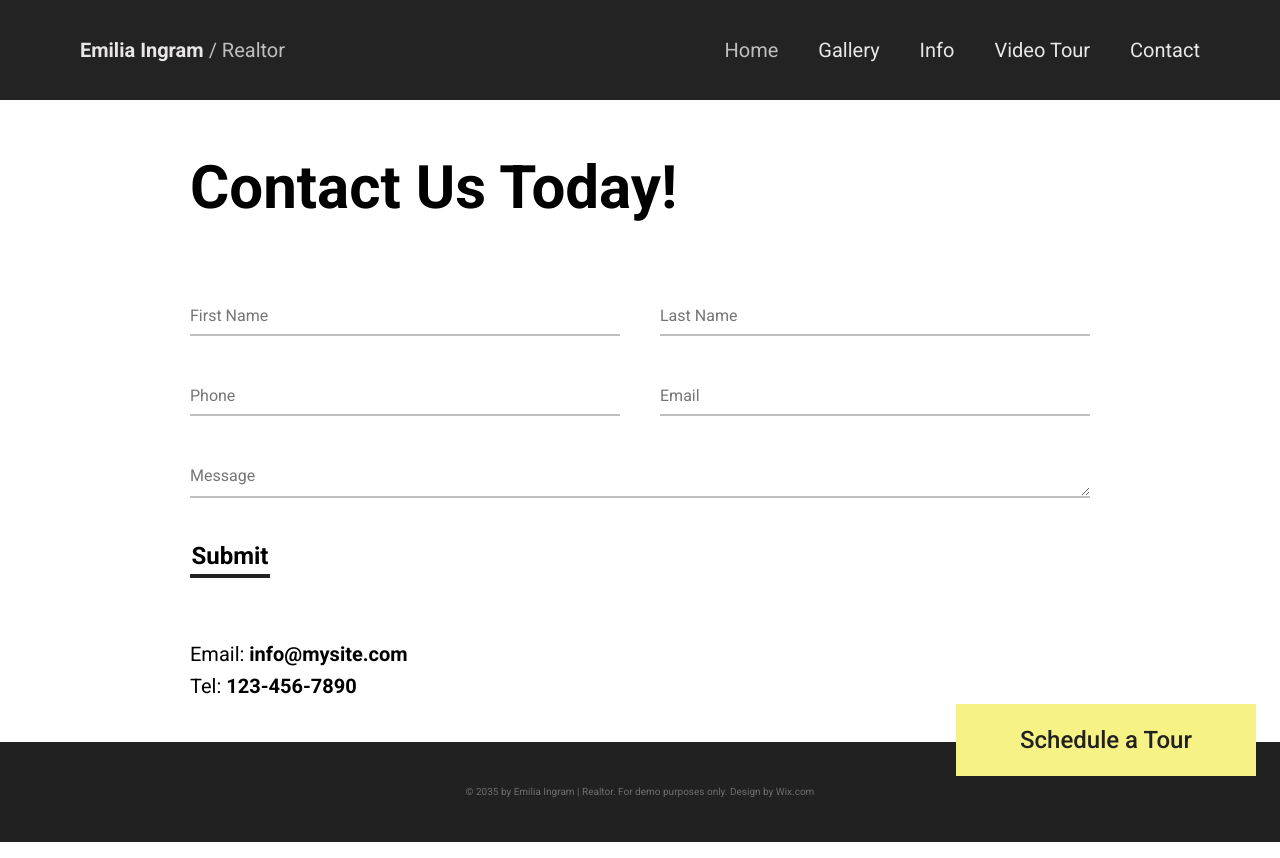
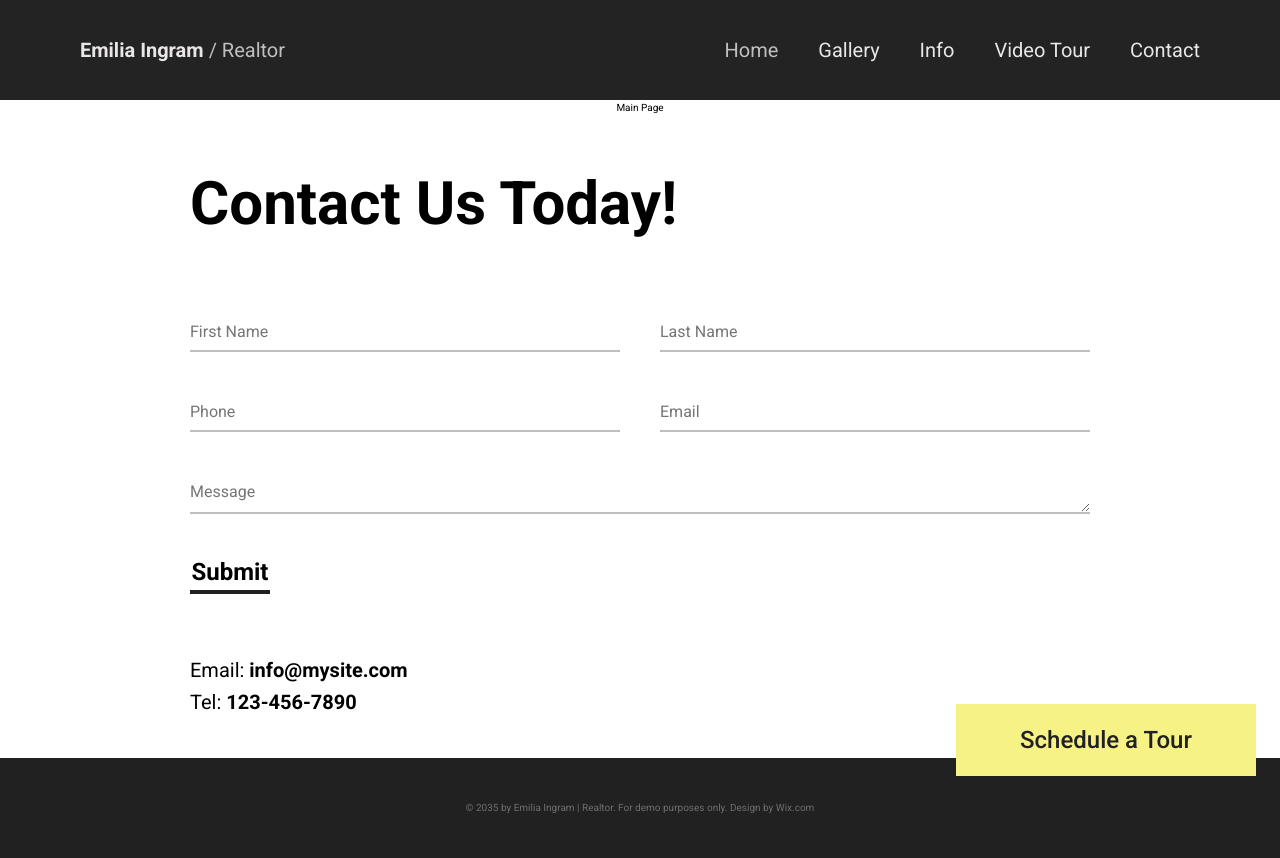
Before and after one commit to Knopkaivy/real-estate-landing, a React (Create React App) app: page / in a window 1280 px wide. Built offline with nearby package versions, Linux system fonts and the light colour scheme.

Commit message:
add MainPage component

```diff
--- a/src/App.jsx
+++ b/src/App.jsx
@@ -3,12 +3,14 @@ import Contact from './components/Contact';
 import Footer from './components/Footer';
 import Navbar from './components/Navbar';
 import ScheduleButton from './components/ScheduleButton';
+import MainPage from './components/MainPage';
 
 function App() {
   return (
     <div className="App">
       <Navbar />
       <ScheduleButton />
+      <MainPage />
       <Contact />
       <Footer />
     </div>
--- /dev/null
+++ b/src/components/MainPage.jsx
@@ -0,0 +1,7 @@
+import React from 'react';
+
+const MainPage = () => {
+  return <div>Main Page</div>;
+};
+
+export default MainPage;
```
